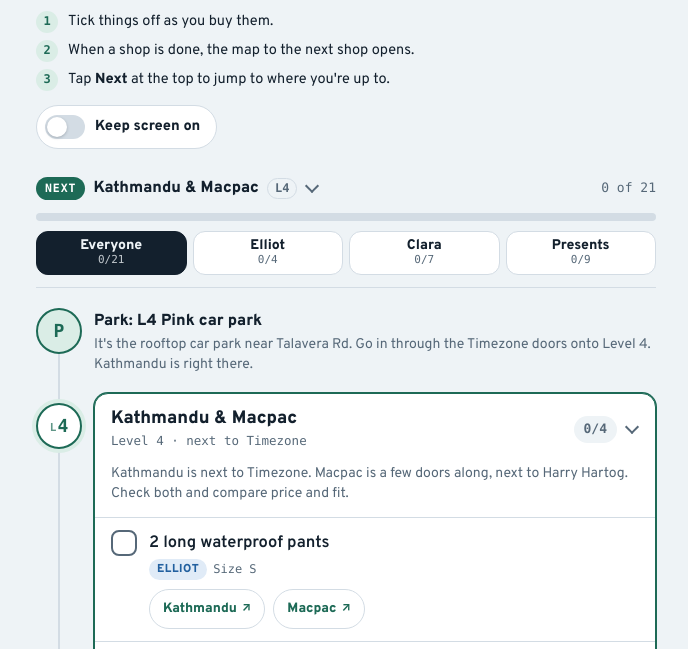
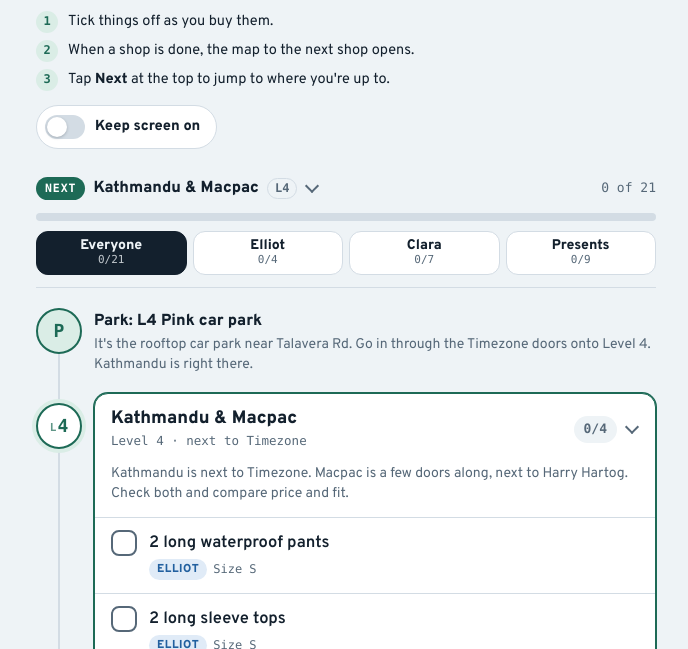
Before and after one commit to unknowncharicter/Europe-Christmas-trip-shopping-list, a plain HTML site: page index.html in a window 1280 px wide. Shown: the part 151-800 px from the top of the page, without its empty margins (294-982 px from the left). Drawn offline with Linux system fonts and the light colour scheme; a web font is replaced by a local one.

Commit message:
Remove store links from items
Co-Authored-By: Claude Opus 5.5 <noreply@anthropic.com>
Claude-Session: https://claude.ai/code/session_01GKwR6jD5zdwEjAEbvixCBs

```diff
--- a/index.html
+++ b/index.html
@@ -159,10 +159,7 @@ h1{margin:0; font-size:32px; line-height:1.05; font-weight:800; letter-spacing:-
 .empty-msg{margin:0; padding:0 16px 14px; font-size:14px; color:var(--muted); font-style:italic}
 
 .items{list-style:none; margin:0; padding:0}
-.item{position:relative; border-top:1px solid var(--line); display:flex; flex-wrap:wrap; align-items:stretch}
-.links{flex-basis:100%; display:flex; flex-wrap:wrap; gap:8px; padding:0 16px 12px 54px; margin-top:-4px}
-.shop-link{display:inline-flex; align-items:center; gap:5px; min-height:40px; padding:0 13px; border:1px solid var(--line); border-radius:99px; background:var(--surface); color:var(--route); font-size:13.5px; font-weight:700; text-decoration:none}
-.shop-link::after{content:"↗"; font-size:12px}
+.item{position:relative; border-top:1px solid var(--line); display:flex; align-items:stretch}
 .chk{position:absolute; opacity:0; width:1px; height:1px; pointer-events:none}
 .item-label{flex:1; min-width:0; display:grid; grid-template-columns:26px minmax(0, 1fr); gap:12px; padding:13px 16px; cursor:pointer; align-items:start}
 .box{
@@ -252,7 +249,7 @@ h1{margin:0; font-size:32px; line-height:1.05; font-weight:800; letter-spacing:-
 /* Tap feedback on touch screens */
 @media (hover:none){
   .card-head:active, .seg button:active, .next-btn:active, .show-way:active, .add-btn:active,
-  .way-hide:active, .wake:active, .reset:active, .viewer-bar button:active, .shop-link:active{opacity:.6}
+  .way-hide:active, .wake:active, .reset:active, .viewer-bar button:active{opacity:.6}
   .item-label:active{background:var(--bg)}
 }
 @media (prefers-reduced-motion: reduce){ *{transition:none !important} }
@@ -296,7 +293,6 @@ h1{margin:0; font-size:32px; line-height:1.05; font-weight:800; letter-spacing:-
   <section class="tips" aria-labelledby="tipsTitle">
     <h2 id="tipsTitle">Good to know</h2>
     <ul>
-      <li><strong>Check stock before you go</strong>Tap the shop names under each item to open that shop's website. Where the site lets you, pick Macquarie Centre as your store.</li>
       <li><strong>Leather sneakers are not waterproof</strong>Snow will soak them. Look for waterproof kids boots, or buy a waterproofing spray for the sneakers. Kathmandu and Macpac may have kids snow boots, so check on Level 4.</li>
       <li><strong>Sizes</strong>Elliot is a Small. Some shops call that adult S, others boys 14, so compare. Clara is 6–8.</li>
       <li><strong>Dad's shoes: check stock first</strong>Check the JD Sports website or call the shop to make sure they have the grey Handball Spezial in US 9.5.</li>
@@ -436,27 +432,6 @@ h1{margin:0; font-size:32px; line-height:1.05; font-weight:800; letter-spacing:-
     { marker: true, title: "Back to the car",
       text: "You're done! The lifts between H&M and Zara on Level 2 go up to the L4 Pink car park." }
   ];
-
-  // Store web pages, to check stock before going
-  var LINKS = {
-    "e-wpants": [["Kathmandu", "https://www.kathmandu.com.au/products/trailhead-mns-rain-pants-v3-black"], ["Macpac", "https://www.macpac.com.au/macpac-mens-jetstream-rain-pants/115221.html"]],
-    "e-tops": [["Kathmandu", "https://www.kathmandu.com.au/collections/kids-baselayers"], ["Macpac", "https://www.macpac.com.au/macpac-mens-geothermal-long-sleeve-top/119180-SCS00-M.html"]],
-    "c-pants": [["Macpac", "https://www.macpac.com.au/macpac-kids-jetstream-rain-pants/119240.html"], ["Kathmandu", "https://www.kathmandu.com.au/products/pocket-it-2l-kids-rain-pants-v3-black"]],
-    "c-tops": [["Kathmandu", "https://www.kathmandu.com.au/collections/kids-baselayers"], ["Macpac", "https://www.macpac.com.au/macpac-kids-geothermal-long-sleeve-top/119192.html"]],
-    "g-dee": [["Rebel clothes", "https://www.rebelsport.com.au/fitness/hybrid-training/hybrid-training-clothing"], ["Rebel gym gear", "https://www.rebelsport.com.au/ptp"]],
-    "g-phil": [["Harry Hartog", "https://www.harryhartog.com.au/products/star-wars-the-mandalorian-a-graphic-novel-star-wars-9781761215797"]],
-    "g-dad": [["JD Sports", "https://www.jd-sports.com.au/products/handball-spezial-121576842?variants=49621180776663"]],
-    "e-undies": [["Bonds", "https://www.bonds.com.au/mens/underwear/trunks.html"]],
-    "e-pjs": [["Bonds", "https://www.bonds.com.au/mens/sleep.html"]],
-    "c-undies": [["Bonds", "https://www.bonds.com.au/kids/girls-underwear.html"]],
-    "c-pjs": [["Bonds", "https://www.bonds.com.au/kids/sleep.html"]],
-    "c-shoes": [["Myer girls shoes", "https://www.myer.com.au/c/kidsbaby/kids-girls/kids-girls-shoes"], ["Myer leather sneakers", "https://www.myer.com.au/buy/kids-white-sneakers"]],
-    "c-tunic": [["Seed", "https://www.seedheritage.com/girl/clothing/"]],
-    "c-shorts": [["Seed", "https://www.seedheritage.com/girl/clothing/shorts/"]],
-    "g-maddie": [["Mecca", "https://www.mecca.com/en-au/gift-cards/purchase/"]],
-    "g-amelia-ear": [["Lovisa", "https://www.lovisa.com.au/collections/earrings"]],
-    "g-amelia-daise": [["Big W", "https://www.bigw.com.au/brands/daise"], ["Kmart", "https://www.kmart.com.au/product/daise-exfoliating-body-scrub-510g-coconut-glow-43675395/"]]
-  };
 
   var WHO = { e: "Elliot", c: "Clara", b: "Both", g: "Presents", t: "Return" };
   var KEY = "europe-trip-shopping-v1";
@@ -604,13 +579,6 @@ h1{margin:0; font-size:32px; line-height:1.05; font-weight:800; letter-spacing:-
           it.size ? h("span", { class: "size", text: "Size " + it.size }) : null),
         it.note ? h("span", { class: "inote", text: it.note }) : null));
     var li = h("li", { class: "item" }, input, label);
-    if (LINKS[it.id]) {
-      var row = h("div", { class: "links" });
-      LINKS[it.id].forEach(function (l) {
-        row.append(h("a", { class: "shop-link", href: l[1], target: "_blank", rel: "noopener", text: l[0], "aria-label": "Check " + it.text + " on the " + l[0] + " website" }));
-      });
-      li.append(row);
-    }
     if (it.custom) {
       li.append(h("button", {
         type: "button", class: "del", "aria-label": "Remove " + it.text, text: "×",
--- a/sw.js
+++ b/sw.js
@@ -1,6 +1,6 @@
 // Keeps a copy of the app on the phone so it still opens with no signal in the centre.
 // Change VERSION whenever the app or maps change, so phones pick up the new copy.
-const VERSION = "trip-shopping-v5";
+const VERSION = "trip-shopping-v6";
 const FILES = [
   "./",
   "index.html",
```
